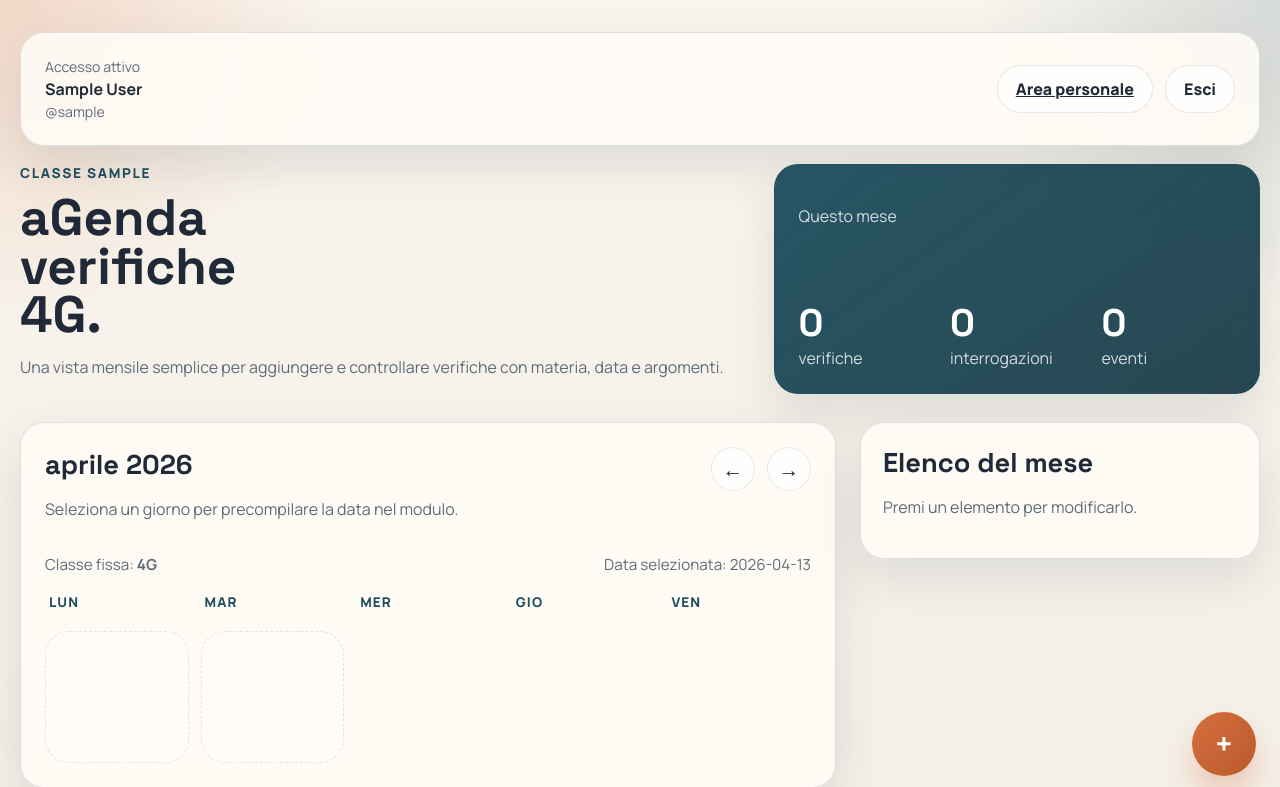
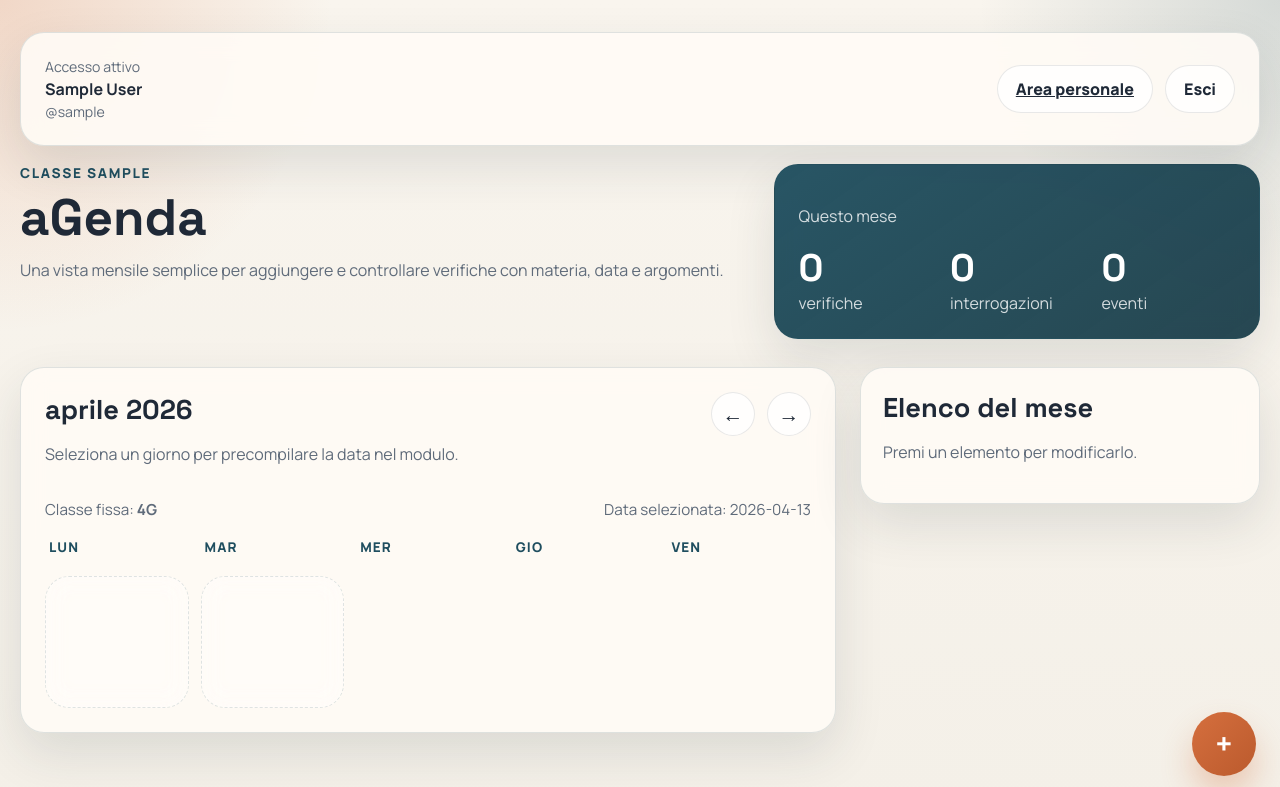
Before and after one commit to LeoFiore542/agenda_classe, a Flask app: template templates/index.html in a window 1280 px wide. Shown: the top 787 px of the page. Run offline with Flask 3, Linux system fonts and the light colour scheme; the visitor is signed in with stand-in values (Sample User, id 1); data comes from the database, SQL or seed files in the repository; the template is opened without the code that fills it: most values are stand-ins (such as "Sample title", 1, 10 or a date in 2020); some libraries are stand-ins or nearby versions.

Commit message:
chore: unify site title branding to aGenda

```diff
--- a/templates/account.html
+++ b/templates/account.html
@@ -3,7 +3,7 @@
 <head>
     <meta charset="UTF-8">
     <meta name="viewport" content="width=device-width, initial-scale=1.0">
-    <title>Area Personale 4G</title>
+    <title>aGenda</title>
     <link rel="preconnect" href="https://fonts.googleapis.com">
     <link rel="preconnect" href="https://fonts.gstatic.com" crossorigin>
     <link href="https://fonts.googleapis.com/css2?family=Manrope:wght@400;500;600;700;800&family=Space+Grotesk:wght@500;700&display=swap" rel="stylesheet">
--- a/templates/index.html
+++ b/templates/index.html
@@ -3,7 +3,7 @@
 <head>
     <meta charset="UTF-8">
     <meta name="viewport" content="width=device-width, initial-scale=1.0">
-    <title>aGenda Verifiche Classe</title>
+    <title>aGenda</title>
     <link rel="preconnect" href="https://fonts.googleapis.com">
     <link rel="preconnect" href="https://fonts.gstatic.com" crossorigin>
     <link href="https://fonts.googleapis.com/css2?family=Manrope:wght@400;500;600;700;800&family=Space+Grotesk:wght@500;700&display=swap" rel="stylesheet">
@@ -38,7 +38,7 @@
         <header class="hero">
             <div>
                 <p class="eyebrow">Classe {{ class_group }}</p>
-                <h1>aGenda verifiche 4G.</h1>
+                <h1>aGenda</h1>
                 <p class="hero-copy">
                     Una vista mensile semplice per aggiungere e controllare verifiche con materia, data e argomenti.
                 </p>
--- a/templates/login.html
+++ b/templates/login.html
@@ -3,7 +3,7 @@
 <head>
     <meta charset="UTF-8">
     <meta name="viewport" content="width=device-width, initial-scale=1.0">
-    <title>Accesso Classe 4G</title>
+    <title>aGenda</title>
     <link rel="preconnect" href="https://fonts.googleapis.com">
     <link rel="preconnect" href="https://fonts.gstatic.com" crossorigin>
     <link href="https://fonts.googleapis.com/css2?family=Manrope:wght@400;500;600;700;800&family=Space+Grotesk:wght@500;700&display=swap" rel="stylesheet">
```
